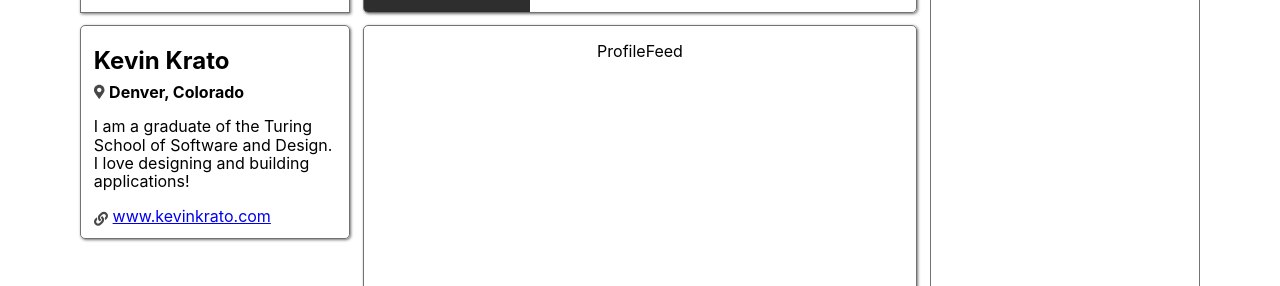
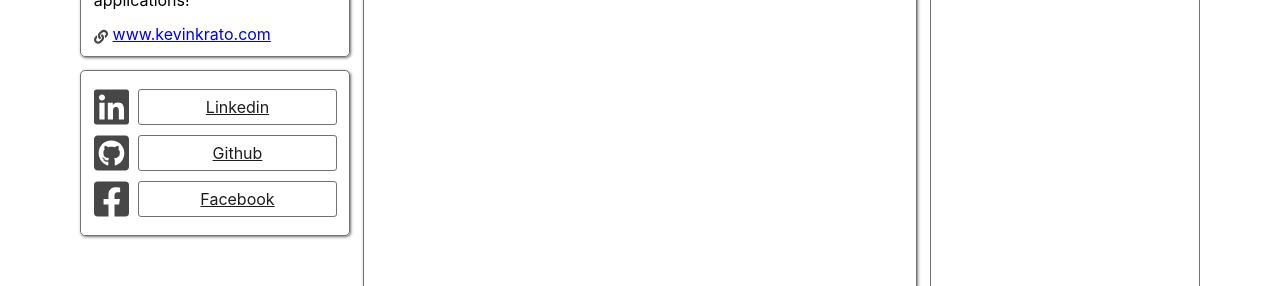
Before and after one commit to KevinKra/mageweave, a React (Create React App) app: page / in a window 1280 px wide. Shown: the part 488-774 px from the top of the page. Built offline with nearby package versions, Linux system fonts and the light colour scheme.

Commit message:
Import ProfileLinks component and update CSS grids layout

```diff
--- a/src/pages/UserProfile/UserProfile.js
+++ b/src/pages/UserProfile/UserProfile.js
@@ -6,6 +6,7 @@ import ProfileBio from '../../components/Profile/ProfileBio/ProfileBio';
 import ProfileFeed from '../../components/Profile/ProfileFeed/ProfileFeed';
 import ProfileCompleted from '../../components/Profile/ProfileCompleted/ProfileCompleted';
 import NavBar from '../../components/NavBar/NavBar';
+import ProfileLinks from '../../components/Profile/ProfileLinks/ProfileLinks';
 
 export default function UserProfile() {
   return (
@@ -15,6 +16,7 @@ export default function UserProfile() {
               <ProfilePicture />
               <ProfileStats />
               <ProfileBio />
+              <ProfileLinks />
               <ProfileFeed />
               <ProfileCompleted />
       </section>
--- a/src/pages/UserProfile/UserProfile.scss
+++ b/src/pages/UserProfile/UserProfile.scss
@@ -2,7 +2,7 @@
   .profile-container {
     display: grid;
     grid-template-columns: repeat(4, 1fr);
-    grid-template-rows: repeat(6, 1fr);
+    grid-template-rows: repeat(6, 0.5fr);
     grid-gap: 0.8rem;
     padding: 0.8rem 5rem;
     min-height: 95vh;
```
